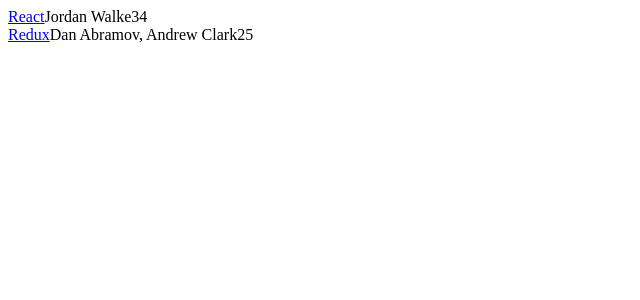
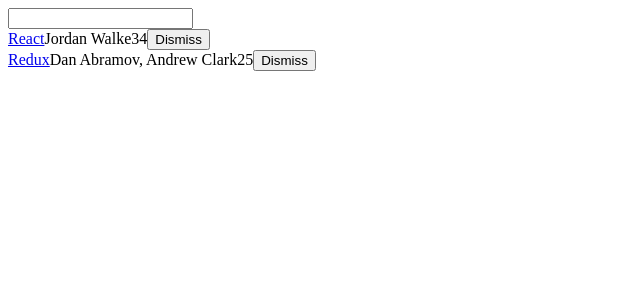
Before and after one commit to jilianggqq/React_Node_Mongo, a React (Create React App) app in the folder client/: page / in a window 1280 px wide. Shown: the top 300 px of the page, without its empty margins (0-640 px from the left). Built offline with nearby package versions, Linux system fonts and the light colour scheme.

Commit message:
understanding components and event

```diff
--- a/client/src/components/App.jsx
+++ b/client/src/components/App.jsx
@@ -1,23 +1,66 @@
-import React from "react";
-import PropTypes from "prop-types";
-import source from "../sources/list";
+import React from 'react';
+import source from '../sources/list';
 
+// searching function, return a function as a filter parameter.
+/*function isSearched(searchTerm) {
+  return function(item) {
+    return item.title.toLowerCase().includes(searchTerm.toLowerCase());
+  };
+}*/
+// best way
+const isSearched = searchTerm => item => {
+  // don't forget return!!!!
+  return item.title.toLowerCase().includes(searchTerm.toLowerCase());
+};
 //map function. It enables you to iterate over your list of items to display them.
 class App extends React.Component {
   constructor(props) {
     super(props);
     // The state is bound to the class by using the this object.
     // Thus you can access the local state in your whole component.
-    this.state = { list: source };
+    this.state = { list: source, searchTerm: '' };
+    this.onDismiss = this.onDismiss.bind(this);
+    this.onSearchChange = this.onSearchChange.bind(this);
+  }
+
+  /*
+  Basically you want to remove the item identified by the id from the list
+  and store an updated list to your local state.
+  Afterward, the updated list will be used in the re-running render() method to display it.
+  */
+  onDismiss(objId) {
+    console.log(`onDismiss start ... ${objId}`);
+    const list = this.state.list.filter(item => item.objectID !== objId);
+    this.setState({
+      list,
+      searchTerm: ''
+    });
+    console.log('onDismiss end ...');
+  }
+
+  onSearchChange(event) {
+    console.log('onSearchChange start ...');
+    this.setState({ searchTerm: event.target.value });
+    console.log('state', this.state);
   }
 
   // 1. Every time you change your component state, the render() method of your component will run again.
   // 2. Don’t mutate the state directly. You have to use a method called setState() to modify your state.
   render() {
-    console.log(this.state);
+    // console.log(this.state);
+    console.log('render start ...');
+    console.log('this. state:', this.state);
     return (
       <div>
-        {this.state.list.map(item => {
+        <form>
+          <input
+            type="text"
+            onChange={event => {
+              this.onSearchChange(event);
+            }}
+          />
+        </form>
+        {this.state.list.filter(isSearched(this.state.searchTerm)).map(item => {
           return (
             <div key={item.objectID}>
               <span>
@@ -26,6 +69,24 @@
               <span>{item.author}</span>
               <span>{item.num_comments}</span>
               <span>{item.points}</span>
+              <span>
+                <button
+                  /*
+                  onClick={(function(that) {
+                    // this is the old way, but you need to understand that.
+                    return function() {
+                      that.onDismiss(item.objectID);
+                    };
+                  })(this)}
+                  */
+                  onClick={() => {
+                    this.onDismiss(item.objectID);
+                  }}
+                  type="button"
+                >
+                  Dismiss
+                </button>
+              </span>
             </div>
           );
         })}
--- /dev/null
+++ b/client/src/components/ExplainBindingComponent.jsx
@@ -0,0 +1,35 @@
+import React from 'react';
+
+class ExplainBindingComponent extends React.Component {
+  constructor(props) {
+    super(props);
+    this.state = { author: 'Qiqiang Guan' };
+    this.onDismiss = this.onDismiss.bind(this);
+  }
+  onDismiss() {
+    // 1. if you don't bind onDismiss in constructor.
+    // during the method, this will be undefined. if you want to get state through this, that will be fucked.
+    // that's why you need to bind this in the constructor.
+    // 2. the second way is using ES6 array function. this will be the instance of the Component
+    console.log('this', this);
+    console.log(this.state.author);
+  }
+  render() {
+    return (
+      <div>
+        <button
+          type="button"
+          // using the 2nd way.
+          /*onClick={() => {
+            this.onDismiss();
+          }}*/
+          onClick={this.onDismiss}
+        >
+          Click me
+        </button>
+      </div>
+    );
+  }
+}
+
+export default ExplainBindingComponent;
```
Also changed, not shown: client/src/index.js (+6 -4 lines).
